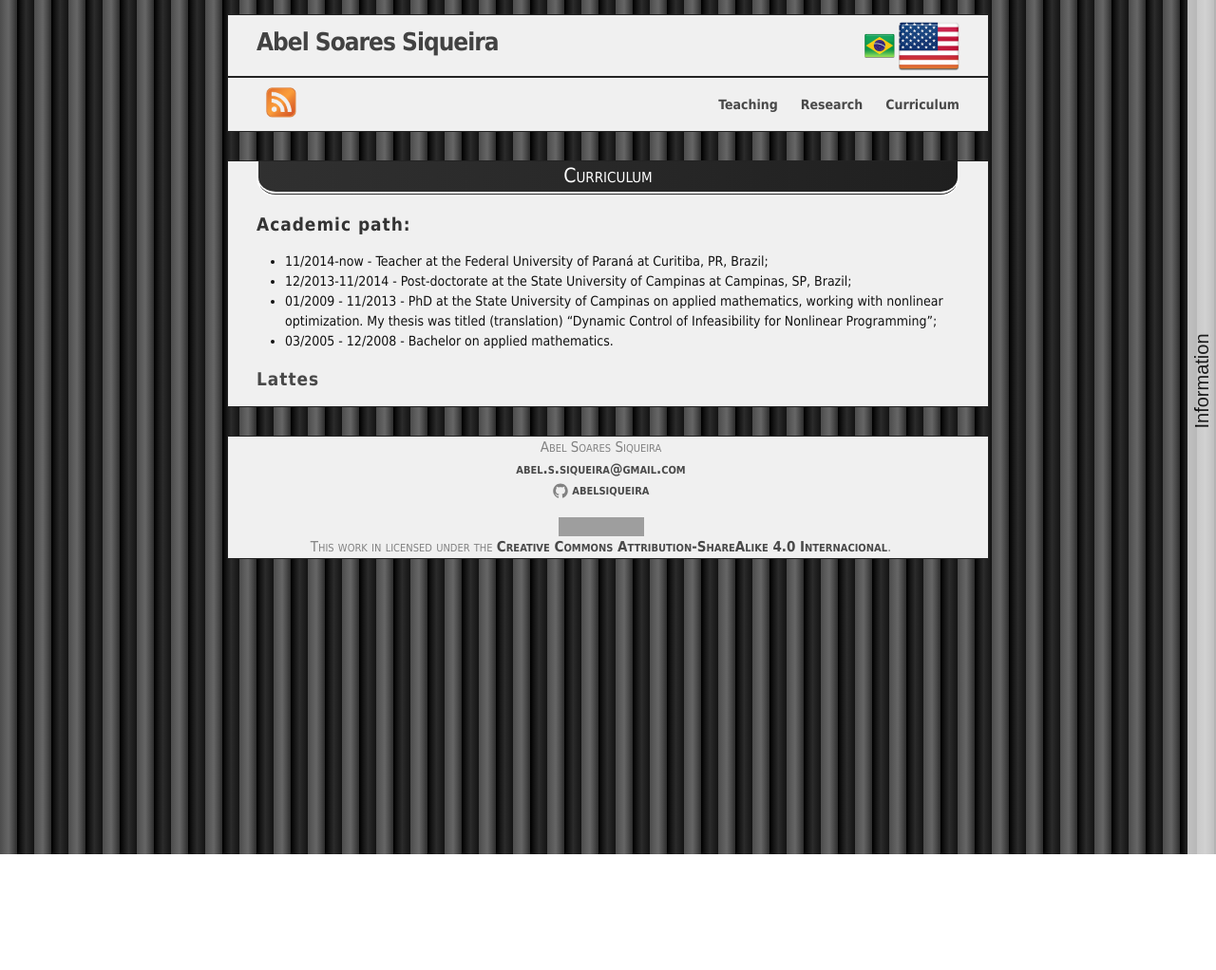
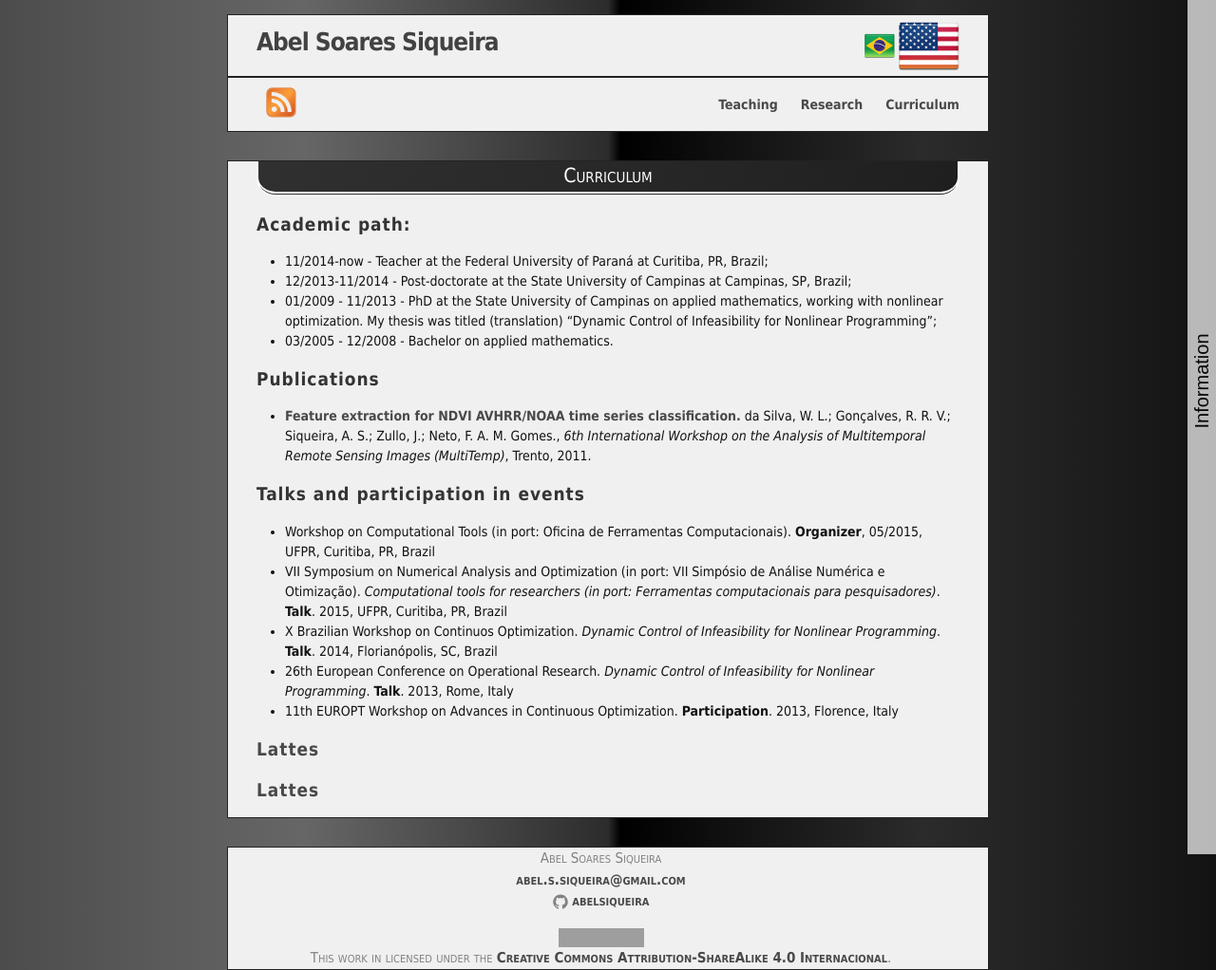
Before and after one commit to abelsiqueira/abelsiqueira.github.io-old, a Jekyll site: the page built from _posts/en/1900-01-01-curriculum.markdown, in a window 1280 px wide. Shown: the whole page at 95% size. Built offline with Jekyll 4.4.1, drawn with Linux system fonts in a browser that asks for light colours; nearby versions of some CDN libraries; before the commit the page ends 900 px from its top, so only the background shows below that; grey boxes are pictures that could not be loaded.

Commit message:
Update curriculum

```diff
--- a/_posts/en/1900-01-01-curriculum.markdown
+++ b/_posts/en/1900-01-01-curriculum.markdown
@@ -16,4 +16,34 @@
   Programming";
   - 03/2005 - 12/2008 - Bachelor on applied mathematics.
 
+## Publications
+
+  - **[Feature extraction for NDVI AVHRR/NOAA time series
+    classification.](http://dx.doi.org/10.1109/Multi-Temp.2011.6005091)**
+    da Silva, W. L.; Gonçalves, R. R. V.; Siqueira, A. S.; Zullo, J.; Neto, F.
+    A. M. Gomes.,
+    _6th International Workshop on the Analysis of Multitemporal Remote Sensing
+    Images (MultiTemp)_, Trento, 2011.
+
+## Talks and participation in events
+
+  - Workshop on Computational Tools (in port: Oficina de Ferramentas
+    Computacionais). **Organizer**, 05/2015, UFPR, Curitiba, PR, Brazil
+  - VII Symposium on Numerical Analysis and Optimization (in port: VII Simpósio
+    de Análise Numérica e Otimização).
+    _Computational tools for researchers (in port: Ferramentas computacionais
+    para pesquisadores)_.
+    **Talk**. 2015, UFPR, Curitiba, PR, Brazil
+  - X Brazilian Workshop on Continuos Optimization.
+    _Dynamic Control of Infeasibility for Nonlinear Programming_.
+    **Talk**. 2014, Florianópolis, SC, Brazil
+  - 26th European Conference on Operational Research.
+    _Dynamic Control of Infeasibility for Nonlinear Programming_.
+    **Talk**. 2013, Rome, Italy
+  - 11th EUROPT Workshop on Advances in Continuous Optimization.
+    **Participation**. 2013, Florence, Italy
+
 ## [Lattes](http://lattes.cnpq.br/2986958029448752)
+
+
+## [Lattes](http://lattes.cnpq.br/2986958029448752)
```
Also changed, not shown: _posts/br/1900-01-01-curriculo.markdown (+26 -1 lines).
